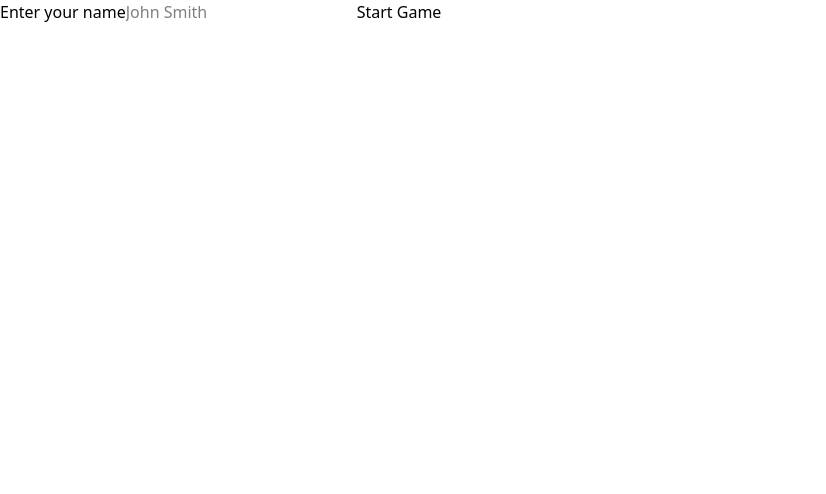
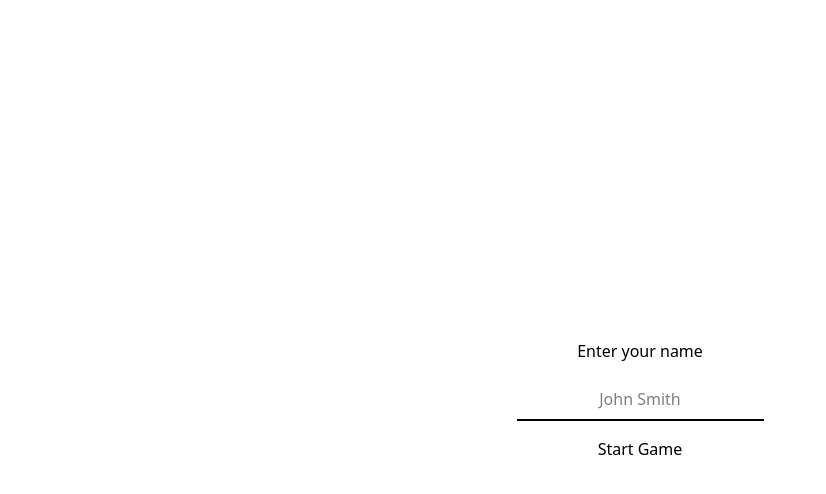
Before and after one commit to jl-stephenson/n-back-task, a React (Vite) app: page / in a window 1280 px wide. Shown: the top 494 px of the page, without its empty margins (0-826 px from the left). Built offline with nearby package versions, Linux system fonts and the light colour scheme.

Commit message:
refactor: minimal styling

```diff
--- a/src/App.tsx
+++ b/src/App.tsx
@@ -108,13 +108,14 @@ function LandingScreen({ onStart }: LandingScreenProps) {
   }
 
   return (
-    <main>
-      <form onSubmit={handleSubmit}>
+    <main className="grid min-h-svh place-content-center">
+      <form onSubmit={handleSubmit} className="flex flex-col gap-4 items-center">
         <label htmlFor="name">Enter your name</label>
         <input
           id="name"
           placeholder="John Smith"
           value={name}
+          className="text-center border-b-2 p-2"
           onChange={(event) => {
             setName(event?.currentTarget.value);
             if (error) setError("");
@@ -201,14 +202,14 @@ export default function App() {
   if (trial.username === "") return <LandingScreen onStart={onStart} />;
 
   return (
-    <main>
-      {!isEnd && <h1>{displayLetter}</h1>}
+    <main className="grid min-h-svh place-content-center">
+      {!isEnd && <h1 className="text-7xl">{displayLetter}</h1>}
       {isEnd && (
-        <div>
-          <h2>Results</h2>
-          <p>Total Correct: {trial.correctCount}</p>
-          <p>Total False Alarms: {trial.falseAlarmCount}</p>
-          <p>Total Misses: {trial.missCount}</p>
+        <div className="flex flex-col gap-4 items-center text-2xl">
+          <h2 className="font-medium">Results:</h2>
+          <p className="font-light">Total Correct: {trial.correctCount}</p>
+          <p className="font-light">Total False Alarms: {trial.falseAlarmCount}</p>
+          <p className="font-light">Total Misses: {trial.missCount}</p>
         </div>
       )}
       <Toaster position="bottom-right" />
```
